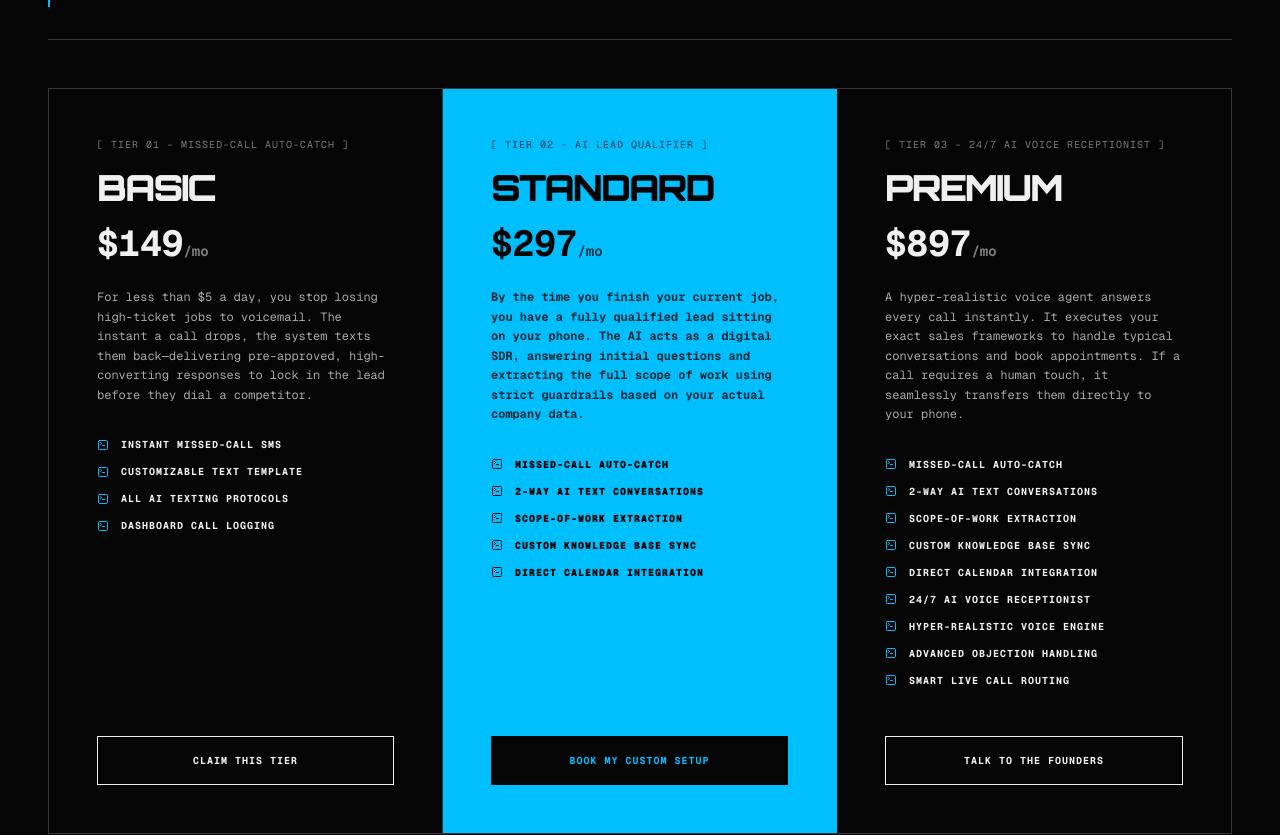
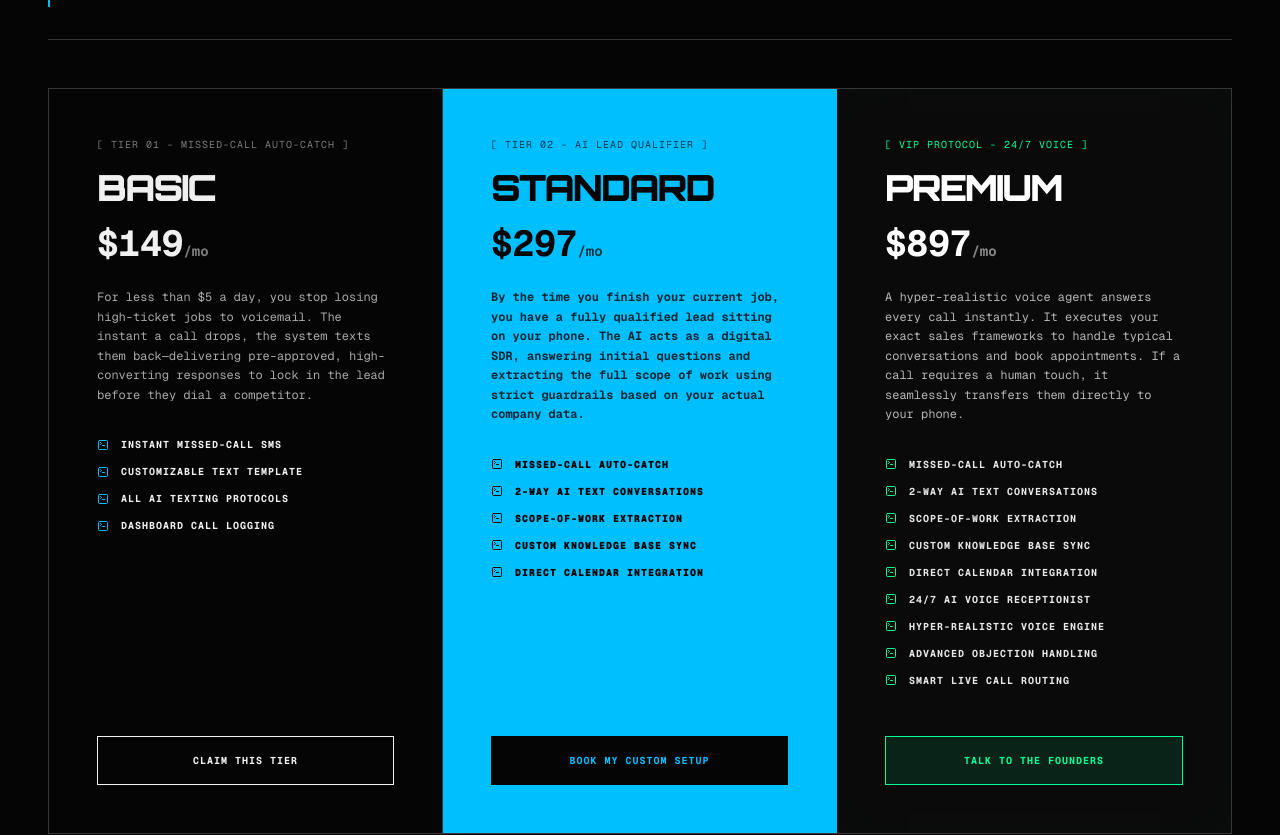
Before and after one commit to 2Limitless/Welcome-parrot, a Next.js app: page / in a window 1280 px wide. Shown: the part 3360-4195 px from the top of the page. Built offline with nearby package versions, Linux system fonts and the light colour scheme.

Commit message:
style: Upgrade Premium tier to exclusive dark VIP styling with neon green accents

```diff
--- a/src/app/page.tsx
+++ b/src/app/page.tsx
@@ -493,28 +493,28 @@ export default function Home() {
           {/* Adult Parrot */}
           <motion.div
             initial={{ opacity: 0, scale: 1.1, y: 50 }} whileInView={{ opacity: 1, scale: 1, y: 0 }} transition={{ duration: 0.8, ease: "easeOut", delay: 0.3 }} viewport={{ once: true, margin: "-100px" }}
-            className="w-full p-8 lg:p-12 flex flex-col justify-between hover:bg-white hover:text-black transition-colors duration-300 group"
+            className="w-full bg-[#0a0a0a] text-white p-8 lg:p-12 flex flex-col justify-between border-t lg:border-t-0 border-[#00ff99]/20 hover:border-[#00ff99] transition-colors duration-300 group shadow-[inset_0_0_50px_rgba(0,255,153,0.02)] hover:shadow-[inset_0_0_50px_rgba(0,255,153,0.05)]"
           >
             <div>
-              <span className="text-[10px] text-current/50 font-mono tracking-widest uppercase block mb-4">[ Tier 03 - 24/7 AI Voice Receptionist ]</span>
-              <h3 className="text-3xl lg:text-4xl font-black uppercase tracking-tighter mb-4 font-[family-name:var(--font-orbitron)]">Premium</h3>
-              <div className="text-4xl font-mono font-bold mb-6">$897<span className="text-sm opacity-50">/mo</span></div>
-              <p className="font-mono text-xs text-current/70 leading-relaxed mb-8">
+              <span className="text-[10px] text-[#00ff99] font-mono tracking-widest uppercase block mb-4">[ VIP Protocol - 24/7 Voice ]</span>
+              <h3 className="text-3xl lg:text-4xl font-black uppercase tracking-tighter mb-4 font-[family-name:var(--font-orbitron)] text-white">Premium</h3>
+              <div className="text-4xl font-mono font-bold mb-6 text-white">$897<span className="text-sm text-white/50">/mo</span></div>
+              <p className="font-mono text-xs text-white/70 leading-relaxed mb-8">
                 A hyper-realistic voice agent answers every call instantly. It executes your exact sales frameworks to handle typical conversations and book appointments. If a call requires a human touch, it seamlessly transfers them directly to your phone.
               </p>
               <ul className="space-y-3 mb-12">
-                <li className="font-mono text-[10px] text-current font-bold uppercase tracking-widest flex items-center gap-3"><TerminalSquare className="w-3 h-3 text-[#00bfff] group-hover:text-black shrink-0" /> Missed-Call Auto-Catch</li>
-                <li className="font-mono text-[10px] text-current font-bold uppercase tracking-widest flex items-center gap-3"><TerminalSquare className="w-3 h-3 text-[#00bfff] group-hover:text-black shrink-0" /> 2-Way AI Text Conversations</li>
-                <li className="font-mono text-[10px] text-current font-bold uppercase tracking-widest flex items-center gap-3"><TerminalSquare className="w-3 h-3 text-[#00bfff] group-hover:text-black shrink-0" /> Scope-of-Work Extraction</li>
-                <li className="font-mono text-[10px] text-current font-bold uppercase tracking-widest flex items-center gap-3"><TerminalSquare className="w-3 h-3 text-[#00bfff] group-hover:text-black shrink-0" /> Custom Knowledge Base Sync</li>
-                <li className="font-mono text-[10px] text-current font-bold uppercase tracking-widest flex items-center gap-3"><TerminalSquare className="w-3 h-3 text-[#00bfff] group-hover:text-black shrink-0" /> Direct Calendar Integration</li>
-                <li className="font-mono text-[10px] text-current font-bold uppercase tracking-widest flex items-center gap-3"><TerminalSquare className="w-3 h-3 text-[#00bfff] group-hover:text-black shrink-0" /> 24/7 AI Voice Receptionist</li>
-                <li className="font-mono text-[10px] text-current font-bold uppercase tracking-widest flex items-center gap-3"><TerminalSquare className="w-3 h-3 text-[#00bfff] group-hover:text-black shrink-0" /> Hyper-Realistic Voice Engine</li>
-                <li className="font-mono text-[10px] text-current font-bold uppercase tracking-widest flex items-center gap-3"><TerminalSquare className="w-3 h-3 text-[#00bfff] group-hover:text-black shrink-0" /> Advanced Objection Handling</li>
-                <li className="font-mono text-[10px] text-current font-bold uppercase tracking-widest flex items-center gap-3"><TerminalSquare className="w-3 h-3 text-[#00bfff] group-hover:text-black shrink-0" /> Smart Live Call Routing</li>
+                <li className="font-mono text-[10px] text-white/90 font-bold uppercase tracking-widest flex items-center gap-3"><TerminalSquare className="w-3 h-3 text-[#00ff99] shrink-0" /> Missed-Call Auto-Catch</li>
+                <li className="font-mono text-[10px] text-white/90 font-bold uppercase tracking-widest flex items-center gap-3"><TerminalSquare className="w-3 h-3 text-[#00ff99] shrink-0" /> 2-Way AI Text Conversations</li>
+                <li className="font-mono text-[10px] text-white/90 font-bold uppercase tracking-widest flex items-center gap-3"><TerminalSquare className="w-3 h-3 text-[#00ff99] shrink-0" /> Scope-of-Work Extraction</li>
+                <li className="font-mono text-[10px] text-white/90 font-bold uppercase tracking-widest flex items-center gap-3"><TerminalSquare className="w-3 h-3 text-[#00ff99] shrink-0" /> Custom Knowledge Base Sync</li>
+                <li className="font-mono text-[10px] text-white/90 font-bold uppercase tracking-widest flex items-center gap-3"><TerminalSquare className="w-3 h-3 text-[#00ff99] shrink-0" /> Direct Calendar Integration</li>
+                <li className="font-mono text-[10px] text-white/90 font-bold uppercase tracking-widest flex items-center gap-3"><TerminalSquare className="w-3 h-3 text-[#00ff99] shrink-0" /> 24/7 AI Voice Receptionist</li>
+                <li className="font-mono text-[10px] text-white/90 font-bold uppercase tracking-widest flex items-center gap-3"><TerminalSquare className="w-3 h-3 text-[#00ff99] shrink-0" /> Hyper-Realistic Voice Engine</li>
+                <li className="font-mono text-[10px] text-white/90 font-bold uppercase tracking-widest flex items-center gap-3"><TerminalSquare className="w-3 h-3 text-[#00ff99] shrink-0" /> Advanced Objection Handling</li>
+                <li className="font-mono text-[10px] text-white/90 font-bold uppercase tracking-widest flex items-center gap-3"><TerminalSquare className="w-3 h-3 text-[#00ff99] shrink-0" /> Smart Live Call Routing</li>
               </ul>
             </div>
-            <Link href="https://calendar.app.google/DW6EyNY2BRDA1h1PA" target="_blank" className="w-full border border-current px-6 py-4 text-[10px] font-mono font-bold uppercase tracking-widest bg-transparent text-current group-hover:bg-black group-hover:text-white transition-colors block text-center">
+            <Link href="https://calendar.app.google/DW6EyNY2BRDA1h1PA" target="_blank" className="w-full border border-[#00ff99] bg-[#00ff99]/10 text-[#00ff99] px-6 py-4 text-[10px] font-mono font-bold uppercase tracking-widest hover:bg-[#00ff99] hover:text-black transition-colors block text-center">
               Talk to the Founders
             </Link>
           </motion.div>
```
